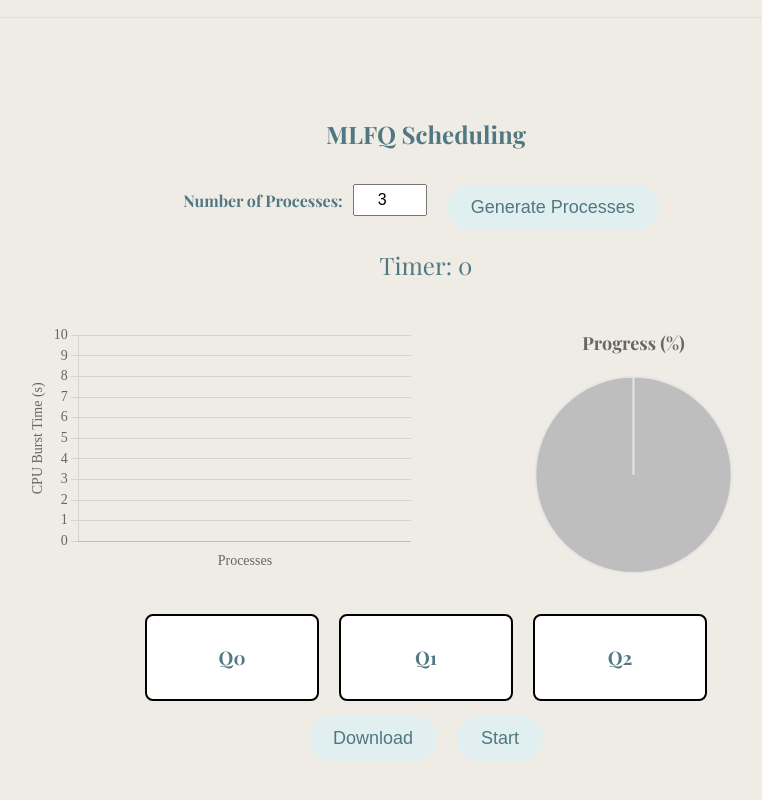
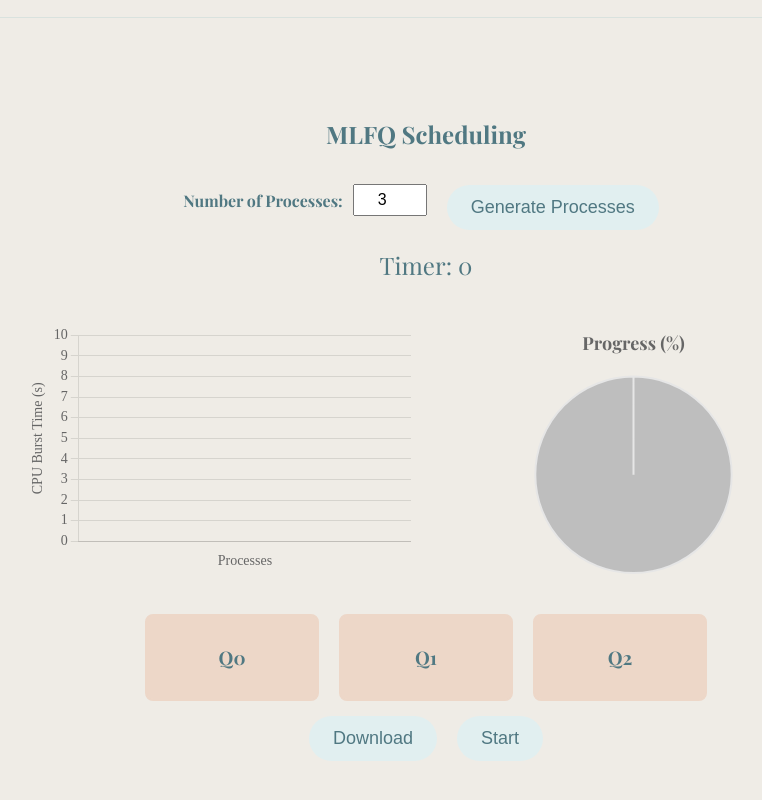
Before and after one commit to enyukan/cpu-scheduling-simulator, a React (Create React App) app: page / in a window 1280 px wide. Shown: the part 2985-3785 px from the top of the page, without its empty margins (214-976 px from the left). Built offline with nearby package versions, Linux system fonts and the light colour scheme.

Commit message:
Fix MLFQ

```diff
--- a/src/components/MLFQSimulator.js
+++ b/src/components/MLFQSimulator.js
@@ -202,8 +202,8 @@ const MLFQSimulator = () => {
                         key={q}
                         style={{
                             ...styles.queue,
-                            borderColor: currentQueue === q ? "green" : "black",
-                            backgroundColor: currentQueue === q ? "#e0ffe0" : "white",
+                            borderColor: currentQueue === q ? "#e1eff0" : "#edd7c8",
+                            backgroundColor: currentQueue === q ? "#e1eff0" : "#edd7c8",
                         }}
                     >
                         <h3>{q} {currentQueue === q ? "(Running)" : ""}</h3>
```
